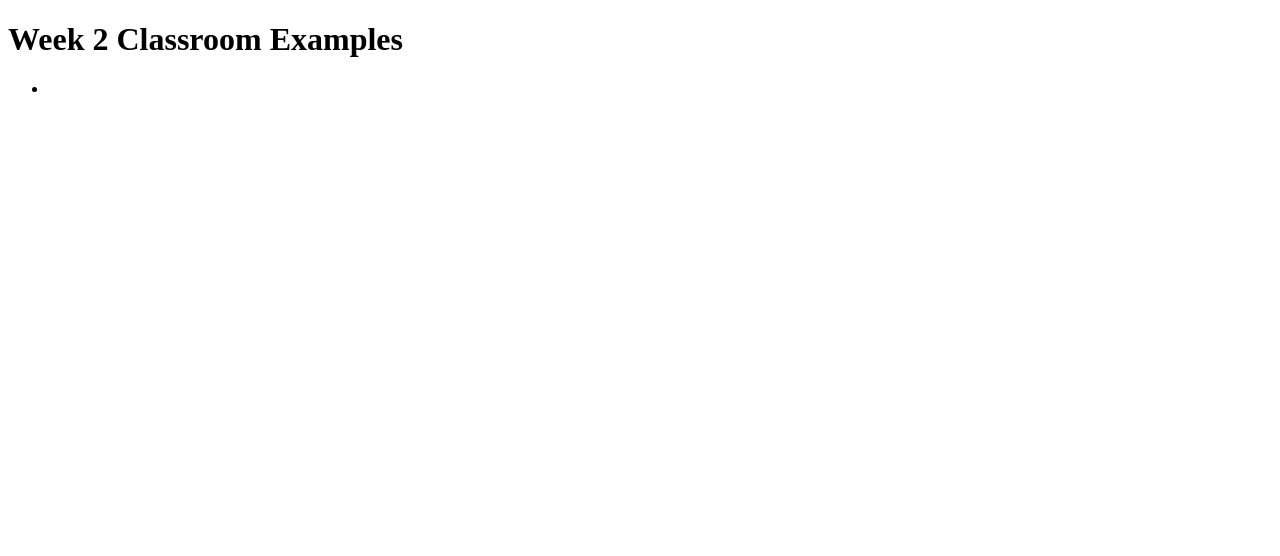
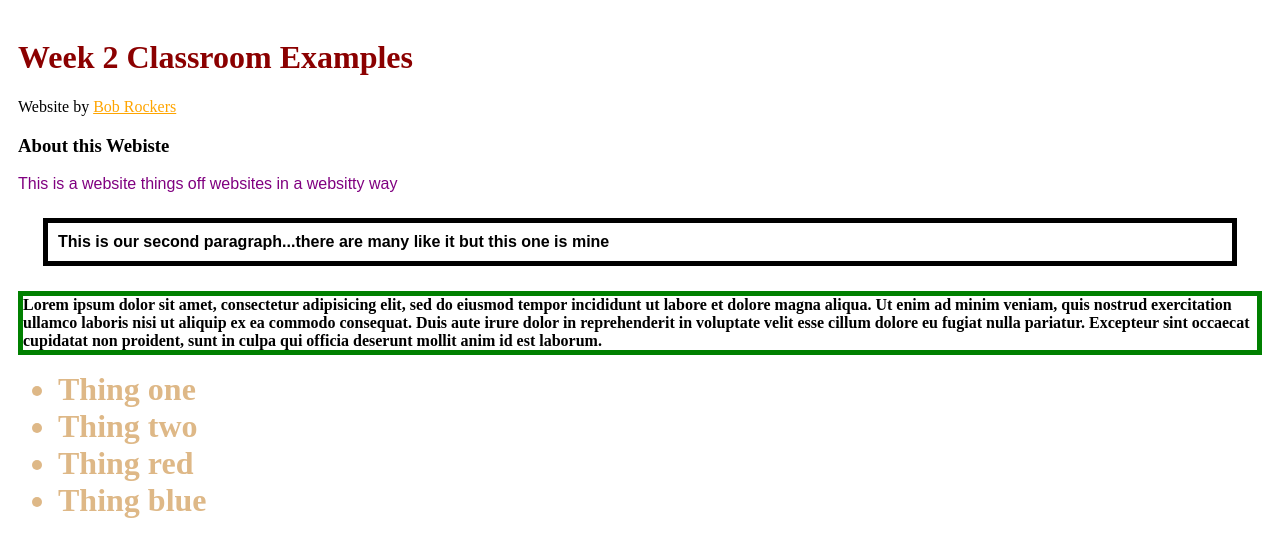
Before and after one commit to ScottRoberson/okcoders-winter-2018-week2, a plain HTML site: page index.html in a window 1280 px wide. Drawn offline with Linux system fonts and the light colour scheme.

Commit message:
More and more css

```diff
--- a/index.html
+++ b/index.html
@@ -2,13 +2,49 @@
 <html>
 <head>
 	<title></title>
+	<link rel="stylesheet" href="styles.css" type="text/css">
+	<style type="text/css">
+		li { font-weight: bold;
+			 color: Burlywood;
+			font-size: 24pt; }
+			#banner {
+				color:darkred;
+			}
+			.leadmessage {
+
+
+			}
+			.special {
+				color: purple;
+
+			}
+	</style>
 </head>
 <body>
-  	<h1>Week 2 Classroom Examples</h1>
+  	<h1 id="banner">Week 2 Classroom Examples</h1>
+
+		<div> Website by <a href="mailto:rrockers@gmail.com">Bob Rockers</a></div>
+
+		<section class="leadmessage">
+			<h3>About this Webiste</h3>
+			<p class="special">This is a website things off websites in a websitty way</p>
+			<p class="second"> This is our second paragraph...there are many like it but this one is mine</p></section>
+			<section>
+			<p class="third">Lorem ipsum dolor sit amet, consectetur adipisicing elit, sed do eiusmod
+			tempor incididunt ut labore et dolore magna aliqua. Ut enim ad minim veniam,
+			quis nostrud exercitation ullamco laboris nisi ut aliquip ex ea commodo
+			consequat. Duis aute irure dolor in reprehenderit in voluptate velit esse
+			cillum dolore eu fugiat nulla pariatur. Excepteur sint occaecat cupidatat non
+			proident, sunt in culpa qui officia deserunt mollit anim id est laborum.</p>
+		</section>
+
 	<ul>
-		<li>
+		<li>Thing one</li>
+		<li>Thing two</li>
+		<li>Thing red</li>
+		<li>Thing blue</li>
 
-	</li>
+
 	</ul>
 
 
--- a/styles.css
+++ b/styles.css
@@ -0,0 +1,31 @@
+body{
+	padding:10px;
+}
+a:link{
+	color: orange;
+
+}
+a:hover{
+	color:red;
+}
+a:visited {
+	color:darkred;
+}
+.second {
+	border: solid 5px black;
+	padding: 10px;
+	margin:25px;
+}
+.third{
+	border: solid 5px green;
+
+}
+.leadmessage p {
+	font-family: sans-serif;
+
+}
+
+p:nth-child(odd){
+	font-weight: bold;
+
+}
```
Also changed, not shown: 1 other file.
